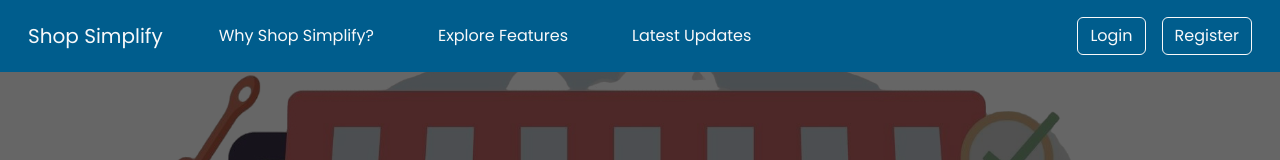
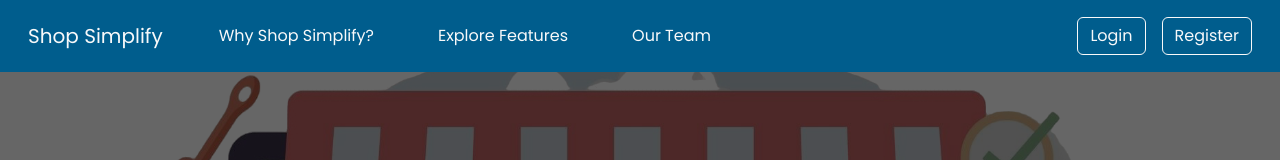
Before and after one commit to TheCodingWizard27/Capstone, a React (Create React App) app in the folder frontend/: page / in a window 1280 px wide. Shown: the top 160 px of the page. Built offline with nearby package versions, Linux system fonts and the light colour scheme; no server answers.

Commit message:
NavBar Updated for Landing Page

```diff
--- a/frontend/src/components/landingNavBar.js
+++ b/frontend/src/components/landingNavBar.js
@@ -58,11 +58,11 @@ const LandingNavbar = () => {
                 Explore Features
               </Nav.Link>
               <Nav.Link
-                href="#updates"
+                href="#team"
                 className="text-light me-5"
                 onClick={handleToggleClick}
               >
-                Latest Updates
+                Our Team
               </Nav.Link>
             </Nav>
 
```
